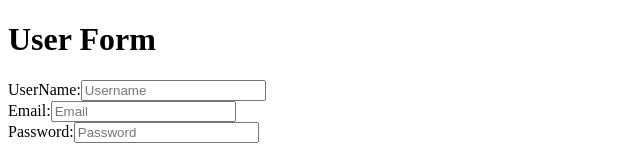
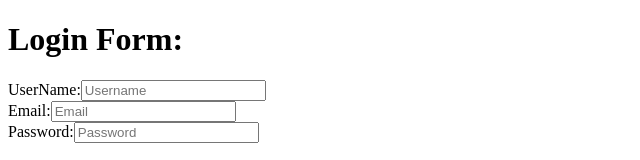
Before and after one commit to bobbyDeepak1415/React_Hooks, a React (Vite) app: page / in a window 1280 px wide. Shown: the top 160 px of the page, without its empty margins (0-640 px from the left). Built offline with nearby package versions, Linux system fonts and the light colour scheme.

Commit message:
setup done

```diff
--- a/src/Demo.jsx
+++ b/src/Demo.jsx
@@ -4,7 +4,7 @@ const Demo = () => {
   return (
     <div className="container">
       <form>
-        <h1>User Form</h1>
+        <h1>Login Form:</h1>
         <div className="ui form">
           <div className="ui field">
             <label>UserName:</label>
```
